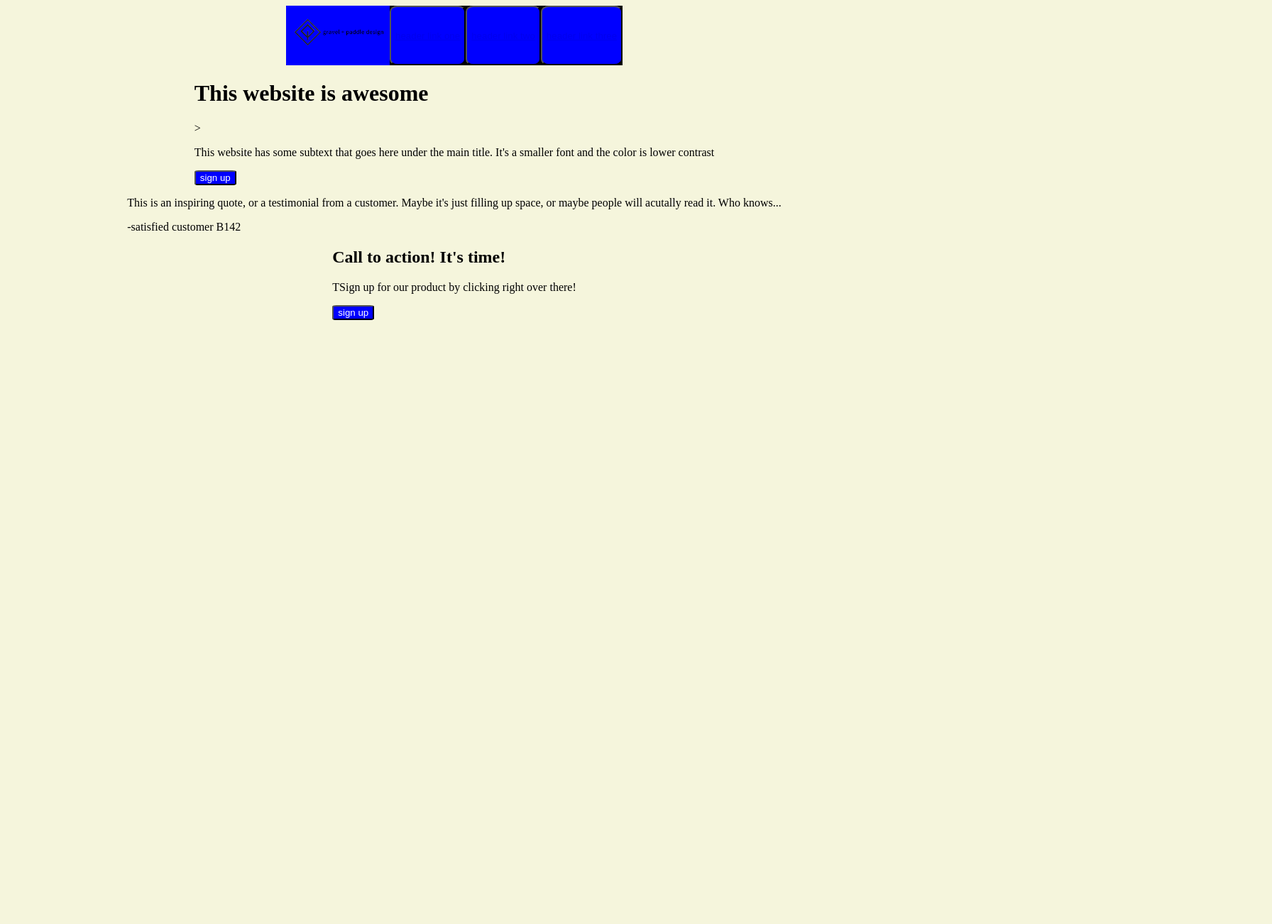
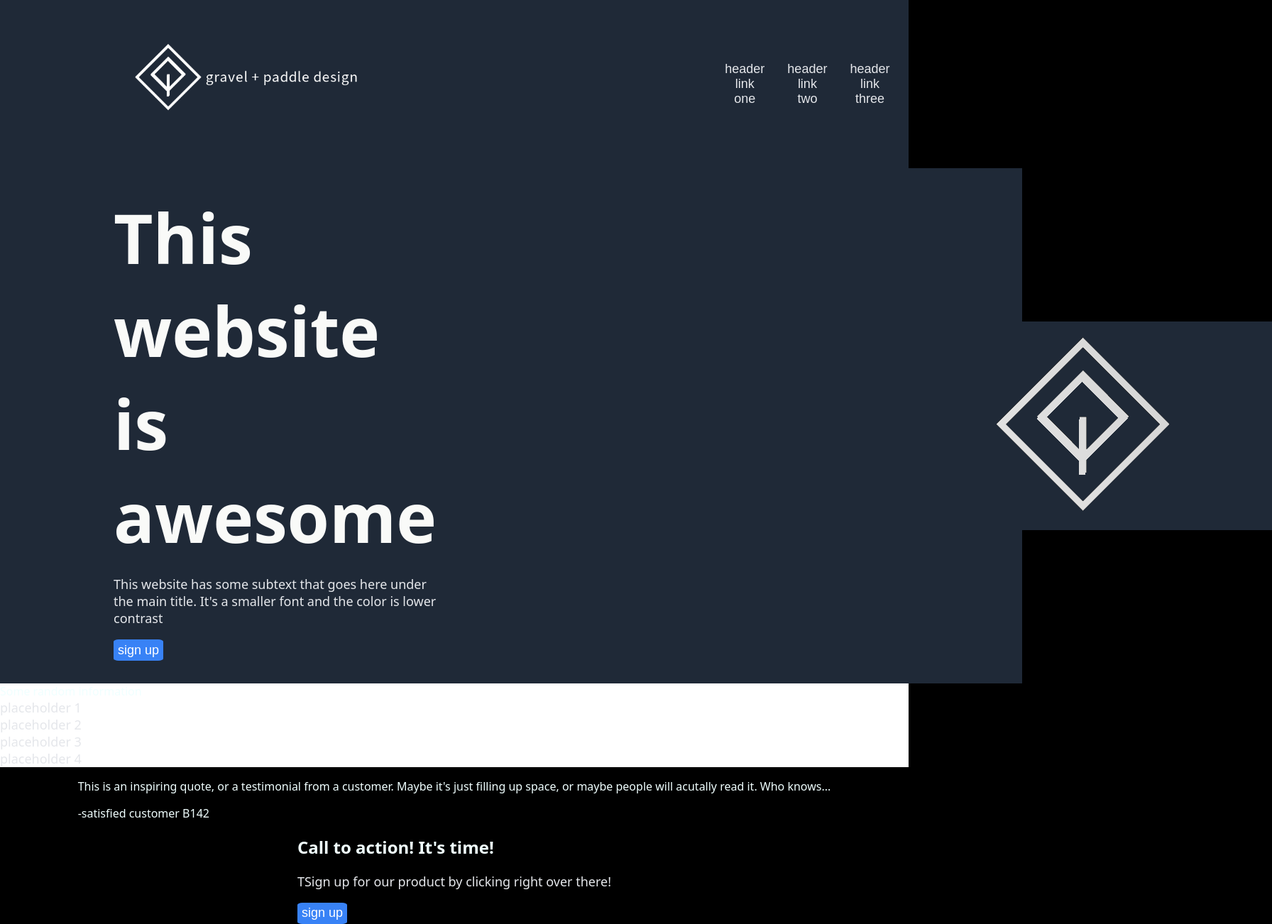
Before and after one commit to GravelandPaddle/Landing_Page, a plain HTML site: page index.html in a window 1280 px wide. Shown: the whole page at 71% size, 1792 px wide, since content can reach past the window. Before the commit the page ends 800 px from the top, so only its background shows below. Drawn offline with Linux system fonts and the light colour scheme.

Commit message:
continued formatting css

```diff
--- a/index.html
+++ b/index.html
@@ -12,36 +12,48 @@
 
 <body>
 
-    <div class="cont">
+    <div class="hcont">
         <div class="logo">
-            <img src="images/GPLogoL.png" , height="80px" , width="auto">
+            <img src="images/GPTxtW.png" , height="200px" , width="auto">
 
         </div>
-        <button><a href="@">header link one</a></button>
-        <button><a href="@">header link two</a></button>
-        <button><a href="@">header link three</a></button>
+        <div class="bcont">
+            <button>header link one</button>
+            <button>header link two</button>
+            <button>header link three</button>
+        </div>
     </div>
 
-    <div class=bdybox">
-        <h1>This website is awesome</h1>>
-        <div class="subtext">
-            <p>This website has some subtext that goes here under the main title. It's a smaller font and the color is
-                lower contrast</p>
-            <button><a>sign up</a></button>
+    <div class="bdybox">
+        <div id="boxquote">
+            <h1>This website is awesome</h1>
+            <div class="subtext">
+                <p>This website has some subtext that goes here under the main title. It's a smaller font and the color
+                    is lower contrast</p>
+                <button type=":button2" class="button2">sign up</button>
+            </div>
         </div>
         <div class="img">
-            <img=>
+            <img src="images/GPLogoW.png">
         </div>
     </div>
 
 
     <div class="bdylite">
-        <div class="liteimg">
-            <div></div>
-            <div></div>
-            <div></div>
+        <span>Some random information</span>
+    </div>
+    <div class="litecont">
 
-        </div>
+        <div class="box"></div>
+        <div class="box"></div>
+        <div class="box"></div>
+        <div class="box"></div>
+        <div class="subtext">placeholder 1</div>
+        <div class="subtext">placeholder 2</div>
+        <div class="subtext">placeholder 3</div>
+        <div class="subtext">placeholder 4</div>
+    </div>
+
     </div>
 
     <div class="quote">
@@ -58,7 +70,7 @@
         <div class="subtext">
             <p>TSign up for our product by clicking right over there!</p>
 
-            <button><a>sign up</a></button>
+            <button type=":button2" class="button2">sign up</button>
         </div>
     </div>
 
--- a/style.css
+++ b/style.css
@@ -4,28 +4,120 @@ body {
     /* flex-wrap: wrap; */
     align-items: center;
     justify-content: space-evenly;
-    background-color: beige;
+    background-color: black;
+    color: azure;
+    font-family: system-ui, -apple-system, BlinkMacSystemFont, 'Segoe UI', Roboto, Oxygen, Ubuntu, Cantarell, 'Open Sans', 'Helvetica Neue', sans-serif;
+    margin: 0;
+    padding: 0;
 }
 
-.cont {
-    height: fit-content;
-    width: fit-content;
-    background-color: black;
+.hcont {
+    height: 100%;
+    width: 100%;
+    /* margin: 0 10rem; */
+    /* padding: 0; */
+    background-color: #1f2937;
     display: flex;
     flex-direction: row;
+    /* align-items: center; */
+    justify-content: space-between;
+    /* justify-content: flex-end; */
+
 }
 
 .logo {
-    height: auto;
+
+    flex-grow: 2;
+    margin: 1rem 10rem;
+}
+
+.bcont {
     width: auto;
-    flex-direction: row;
-    background-color: blue;
-
+    /* background-color: aqua; */
+    /* padding: 10px; */
+    margin: 0 10rem 0 20rem;
+    display: flex;
+    /* align-content: center; */
+    align-items: center;
+    justify-content: flex-end;
 }
 
 button {
 
-    background-color: blue;
+    height: fit-content;
+    width: fit-content;
+    margin: 10px;
+    background-color: inherit;
+    color: #e5e7eb;
+    font-size: 18px;
+    border: none;
+    text-decoration: none;
+
+}
+
+.button2 {
+
+    height: 30px;
+    width: auto;
+    margin: 0;
+    background-color: #3882f6;
     color: white;
+    border: none;
     border-radius: 10%;
+    text-decoration: none;
+
 }
+
+.bdybox {
+    height: 100%;
+    width: 100%;
+    padding: 0 10rem;
+    margin: 0 10rem;
+    background-color: #1f2937;
+    display: flex;
+    flex-direction: row;
+    /* align-items: center; */
+    justify-content: space-between;
+    align-items: center;
+    /* justify-content: flex-end; */
+}
+
+h1 {
+    margin: 0;
+}
+
+#boxquote {
+    /* how to bold??; */
+    color: #f9faf8;
+    width: 50%;
+    background-color: #1f2937;
+    /* padding: 100px; */
+    font-size: 48px;
+    margin: 2rem 10rem;
+}
+
+.subtext {
+    color: #e5e7eb;
+    font-size: 18px;
+    margin: 0;
+    /* background-color: #3882f6; */
+}
+
+.img {
+    width: auto;
+    background-color: #1f2937;
+    margin: 0 10rem 0 30rem;
+    padding: 0;
+    display: flex;
+    flex-direction: column;
+    justify-content: center;
+}
+
+.bdylite,
+.litecont {
+    background-color: white;
+    height: 100%;
+    width: 100%;
+    flex-direction: row;
+    align-items: center;
+}
```
Also changed, not shown: images/GPLogoW.png (added), images/GPTxtW.png (added).
